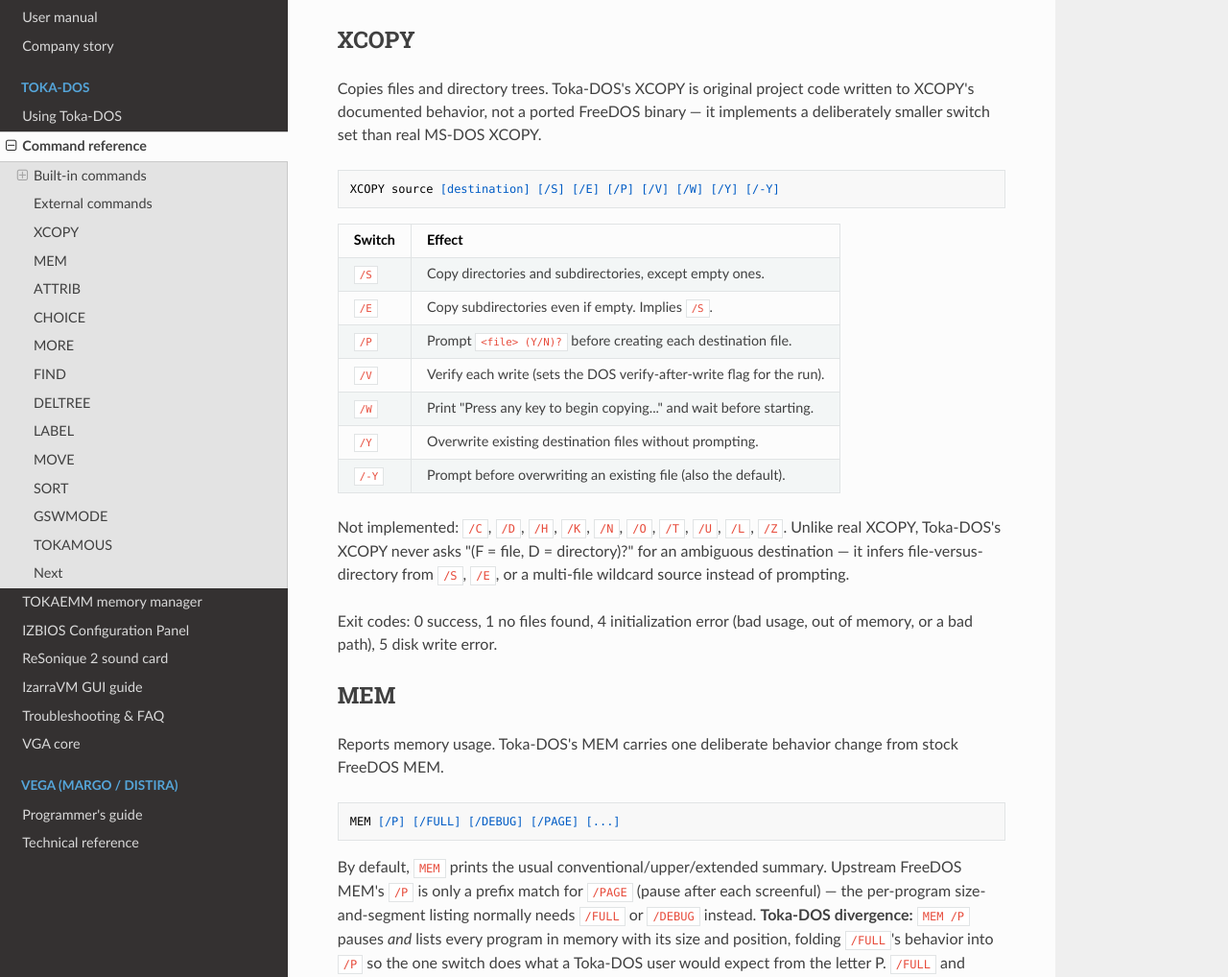
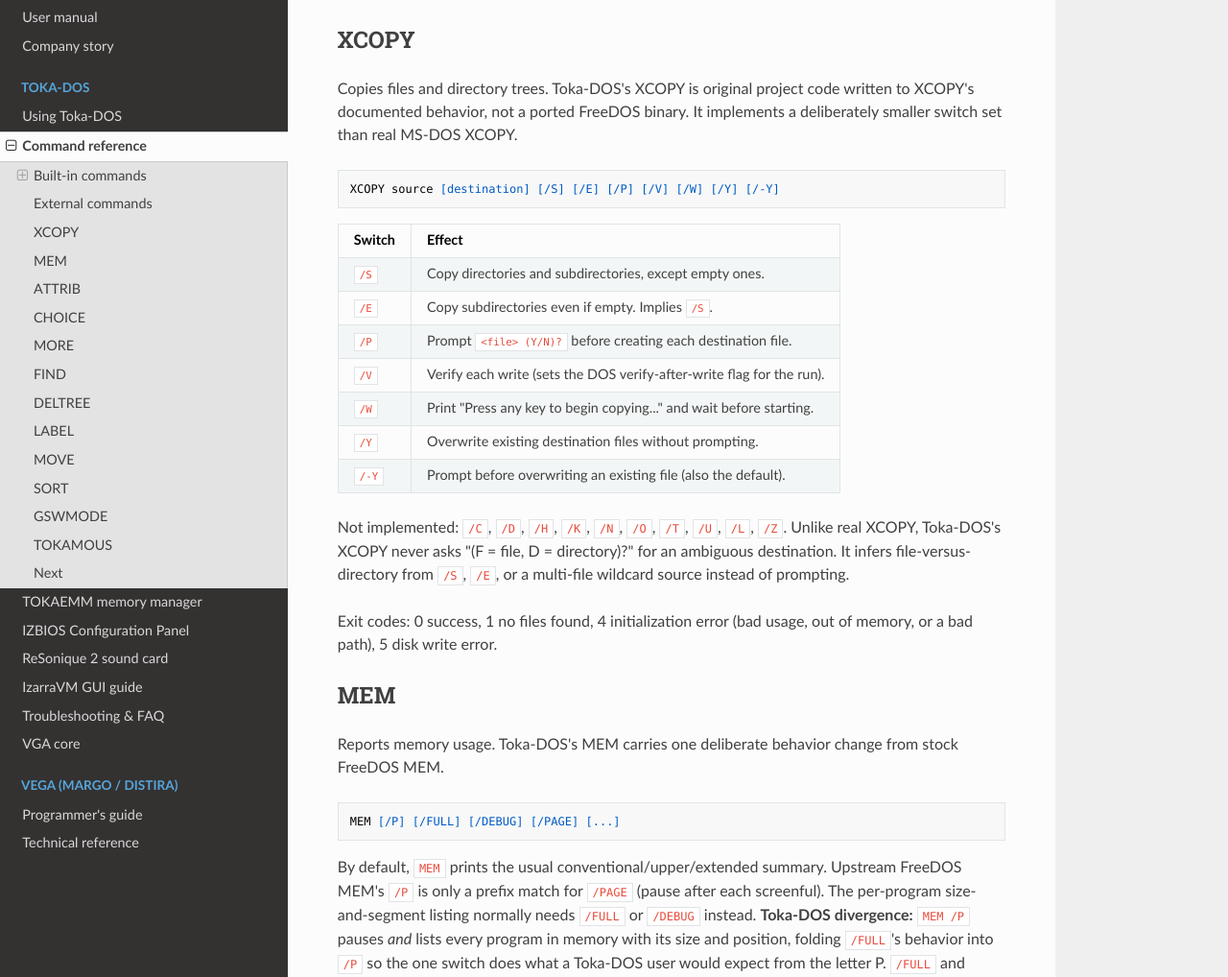
Before and after one commit to vorvek/IzarraVM, an MkDocs documentation site: the page built from docs/toka-dos/commands.md, in a window 1280 px wide and 1400 px high, scrolled down 3481 px. Shown: the part 175-1193 px from the top of the window at 96% size. Built offline with MkDocs 1.6.1, drawn with Linux system fonts in a browser that asks for light colours; nearby versions of some CDN libraries; some of the changed text lies outside the part shown.

Commit message:
docs: remove em dashes from the Toka-DOS docs
Replace the em and en dashes across the command reference, the Using Toka-DOS
page, and the TOKAEMM manual with commas, colons, periods, or parentheses, per
the project's no-em-dash writing rule. Hex ranges such as 03h-07h now use plain
hyphens. Wording is otherwise unchanged.

````diff
--- a/docs/toka-dos/commands.md
+++ b/docs/toka-dos/commands.md
@@ -101,7 +101,7 @@ sit on the `PATH`, so you run them by name from any directory.
 ## XCOPY
 
 Copies files and directory trees. Toka-DOS's XCOPY is original project code
-written to XCOPY's documented behavior, not a ported FreeDOS binary — it
+written to XCOPY's documented behavior, not a ported FreeDOS binary. It
 implements a deliberately smaller switch set than real MS-DOS XCOPY.
 
 ```
@@ -120,7 +120,7 @@ XCOPY source [destination] [/S] [/E] [/P] [/V] [/W] [/Y] [/-Y]
 
 Not implemented: `/C`, `/D`, `/H`, `/K`, `/N`, `/O`, `/T`, `/U`, `/L`, `/Z`.
 Unlike real XCOPY, Toka-DOS's XCOPY never asks "(F = file, D = directory)?"
-for an ambiguous destination — it infers file-versus-directory from `/S`,
+for an ambiguous destination. It infers file-versus-directory from `/S`,
 `/E`, or a multi-file wildcard source instead of prompting.
 
 Exit codes: 0 success, 1 no files found, 4 initialization error (bad usage,
@@ -137,7 +137,7 @@ MEM [/P] [/FULL] [/DEBUG] [/PAGE] [...]
 
 By default, `MEM` prints the usual conventional/upper/extended summary.
 Upstream FreeDOS MEM's `/P` is only a prefix match for `/PAGE` (pause after
-each screenful) — the per-program size-and-segment listing normally needs
+each screenful). The per-program size-and-segment listing normally needs
 `/FULL` or `/DEBUG` instead. **Toka-DOS divergence:** `MEM /P` pauses *and*
 lists every program in memory with its size and position, folding `/FULL`'s
 behavior into `/P` so the one switch does what a Toka-DOS user would expect
@@ -162,7 +162,7 @@ ATTRIB { options | [path\][file] | /@[list] }
 | `/D` | Process directory names for wildcard arguments. |
 | `/@` | Process the files listed in the given file (or stdin). |
 
-A leading comma before a filename (`,file`) clears all attributes at once —
+A leading comma before a filename (`,file`) clears all attributes at once,
 an undocumented but real behavior carried over from real MS-DOS ATTRIB.
 
 ## CHOICE
@@ -223,7 +223,7 @@ DELTREE [/Y] [/V]
 
 `/Y` deletes without the usual per-item Y/N confirmation. `/V` reports item
 counts and totals when it finishes. Without `/Y`, DELTREE asks for
-confirmation before removing anything — matching real MS-DOS DELTREE rather
+confirmation before removing anything, matching real MS-DOS DELTREE rather
 than deleting silently.
 
 ## LABEL
@@ -268,7 +268,7 @@ SORT [/R] [/+num] [/A] [/?] [file]
 | `/R` | Reverse the sort order. |
 | `/+num` | Start sorting at column `num` (1-based). |
 | `/A` | Sort by raw ASCII order instead of the active country/collation table. |
-| `/N` | Force country-aware (NLS) collation — the default even without it. |
+| `/N` | Force country-aware (NLS) collation, the default even without it. |
 
 ## GSWMODE
 
@@ -297,8 +297,8 @@ GSWMODE: switched to <mode>.
 
 This is a **runtime-only** switch: it never touches CMOS, so the BIOS's
 saved boot-time speed (set from the [Tab boot menu](../izarra-3000/user-manual.md#the-tab-boot-menu)
-or the [Del setup panel](../izbios/configuration-panel.md)) is unaffected —
-your next cold boot still starts at whatever speed you saved there.
+or the [Del setup panel](../izbios/configuration-panel.md)) is unaffected.
+Your next cold boot still starts at whatever speed you saved there.
 
 ## TOKAMOUS
 
@@ -310,7 +310,7 @@ compatible, plus the CuteMouse wheel extension).
 TOKAMOUS
 ```
 
-No arguments — it installs itself and returns to the prompt, or is loaded
+No arguments: it installs itself and returns to the prompt, or is loaded
 from `AUTOEXEC.BAT` with `LH TOKAMOUS` to load high into a
 [TOKAEMM](../tokaemm/manual.md) upper memory block when one is free. Once
 resident, it prints:
@@ -319,13 +319,13 @@ resident, it prints:
 Toka-DOS mouse driver installed.
 ```
 
-and any mouse-aware DOS program talks to it through `INT 33h` from then on
-— cursor show/hide, position and button state, motion callbacks, and the
+and any mouse-aware DOS program talks to it through `INT 33h` from then on:
+cursor show/hide, position and button state, motion callbacks, and the
 wheel functions software checks for via CuteMouse's `AX=0x11` detection.
 
 ## Next
 
-- [Using Toka-DOS](using-toka-dos.md) — the shell, the disk layout, and what
+- [Using Toka-DOS](using-toka-dos.md): the shell, the disk layout, and what
   boots by default.
-- [The TOKAEMM manual](../tokaemm/manual.md) — the memory manager these
+- [The TOKAEMM manual](../tokaemm/manual.md): the memory manager these
   commands and the shell run on top of.
````
Also changed, not shown: docs/toka-dos/using-toka-dos.md (+10 -10 lines), docs/tokaemm/manual.md (+15 -15 lines).
